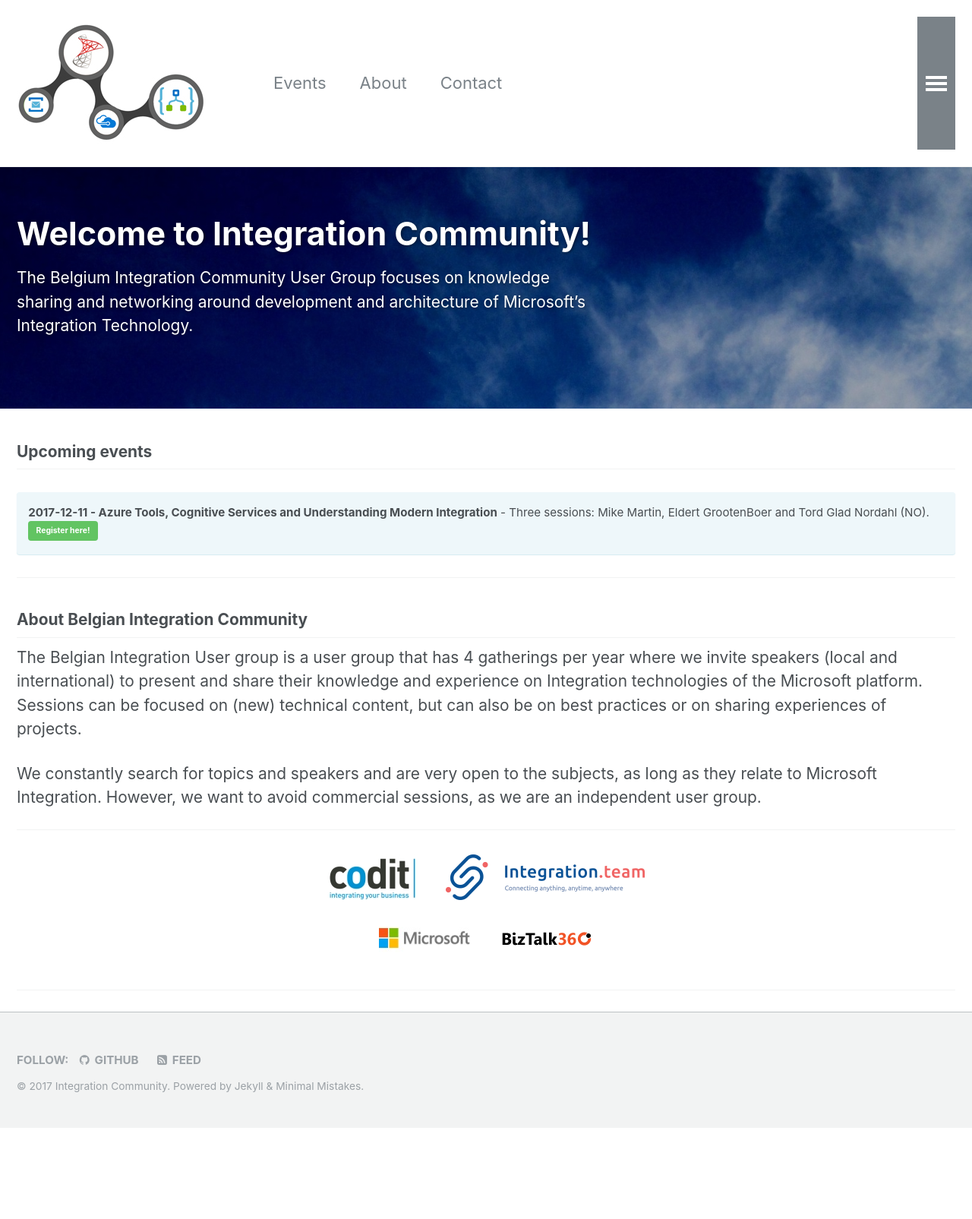
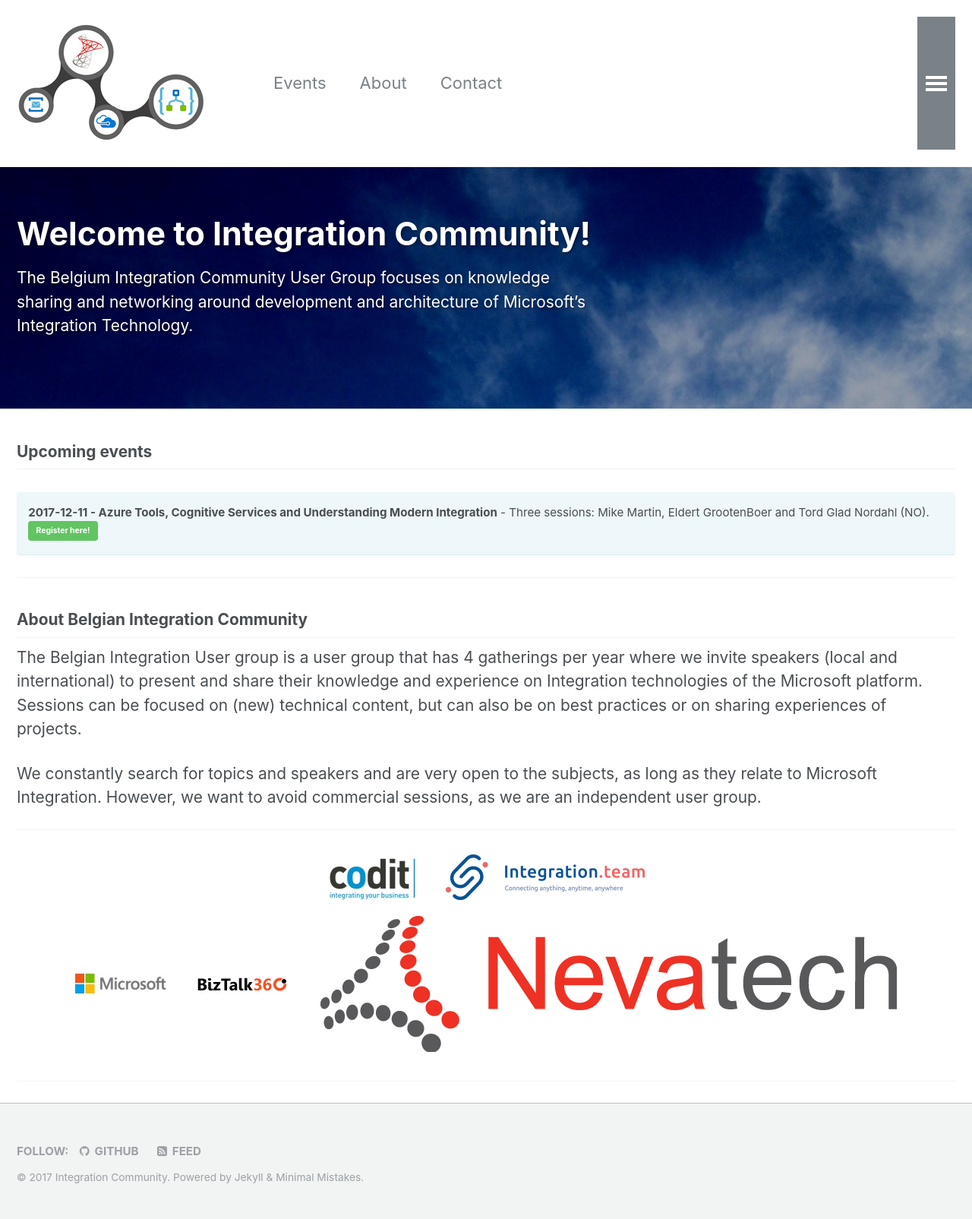
Before and after one commit to IntegrationCommunityBe/integrationcommunitybe.github.io, a Jekyll site: the page built from index.md, in a window 1280 px wide. Shown: the whole page at 76% size. Built offline with Jekyll 4.4.1, drawn with Linux system fonts in a browser that asks for light colours; before the commit the page ends 1485 px from its top, so only the background shows below that.

Commit message:
Update index.md

```diff
--- a/index.md
+++ b/index.md
@@ -29,7 +29,8 @@ We constantly search for topics and speakers and are very open to the subjects,
 <a href="http://www.codit.be"><img alt="" src="/assets/media/sponsors/logo-codit.jpg" vspace="10" /></a>&nbsp;&nbsp;&nbsp;&nbsp;&nbsp;&nbsp;<a href="http://www.integration.team"><img alt="" src="/assets/media/sponsors/logo-integrationteam.png" vspace="10" /></a>
 <br />
 <a href="http://www.microsoft.be"><img alt="" src="/assets/media/sponsors/logo-microsoft.jpg" vspace="10" /></a>
-&nbsp;&nbsp;&nbsp;&nbsp;&nbsp;&nbsp;<a href="http://www.biztalk360.be"><img alt="" src="/assets/media/sponsors/logo-biztalk360.png" vspace="10" />
+&nbsp;&nbsp;&nbsp;&nbsp;&nbsp;&nbsp;<a href="http://www.biztalk360.com"><img alt="" src="/assets/media/sponsors/logo-biztalk360.png" vspace="10" />
+&nbsp;&nbsp;&nbsp;&nbsp;&nbsp;&nbsp;<a href="http://nevatech.com/"><img alt="" src="/assets/media/sponsors/nevatech.png" vspace="10" />
 <hr />
 
 
```
